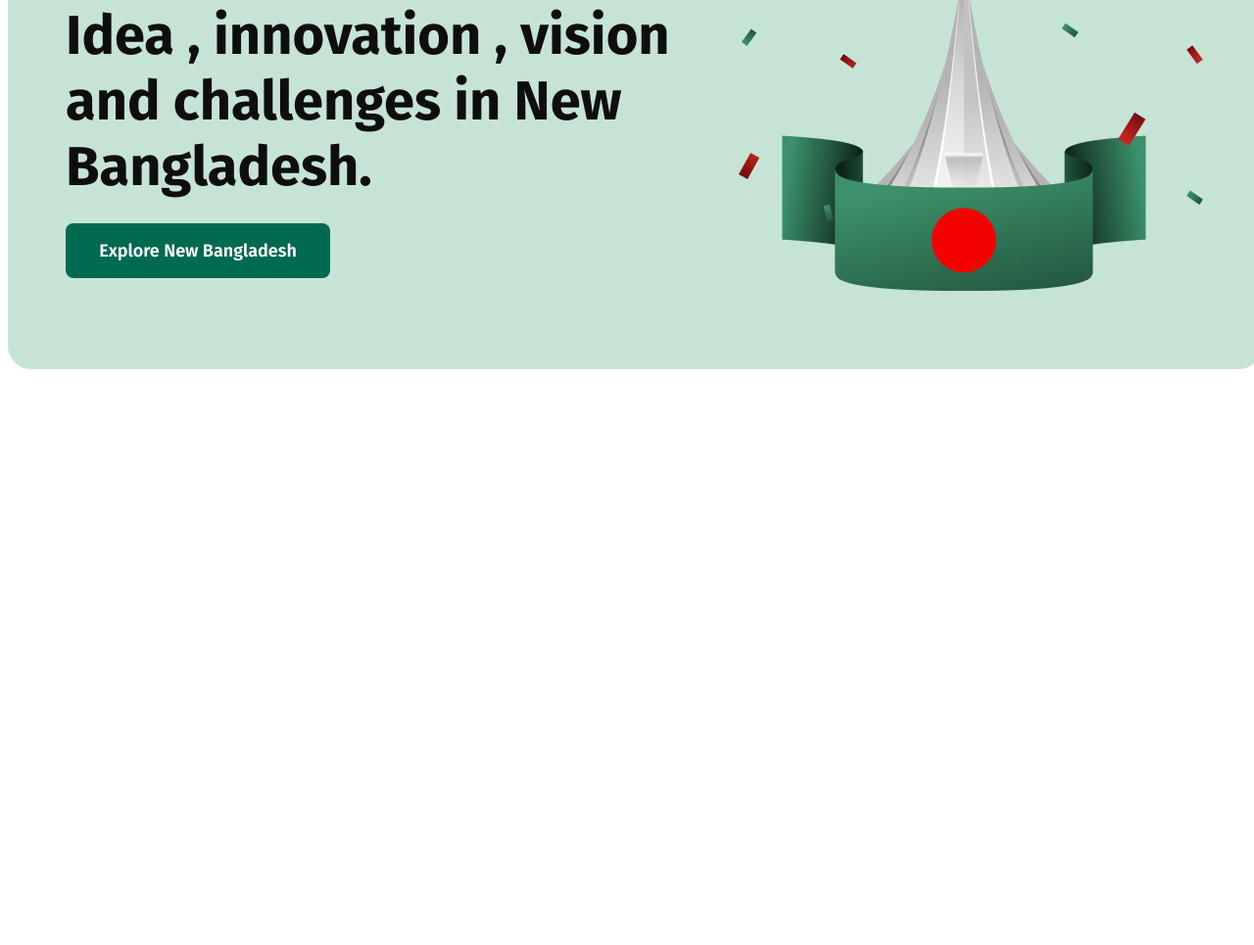
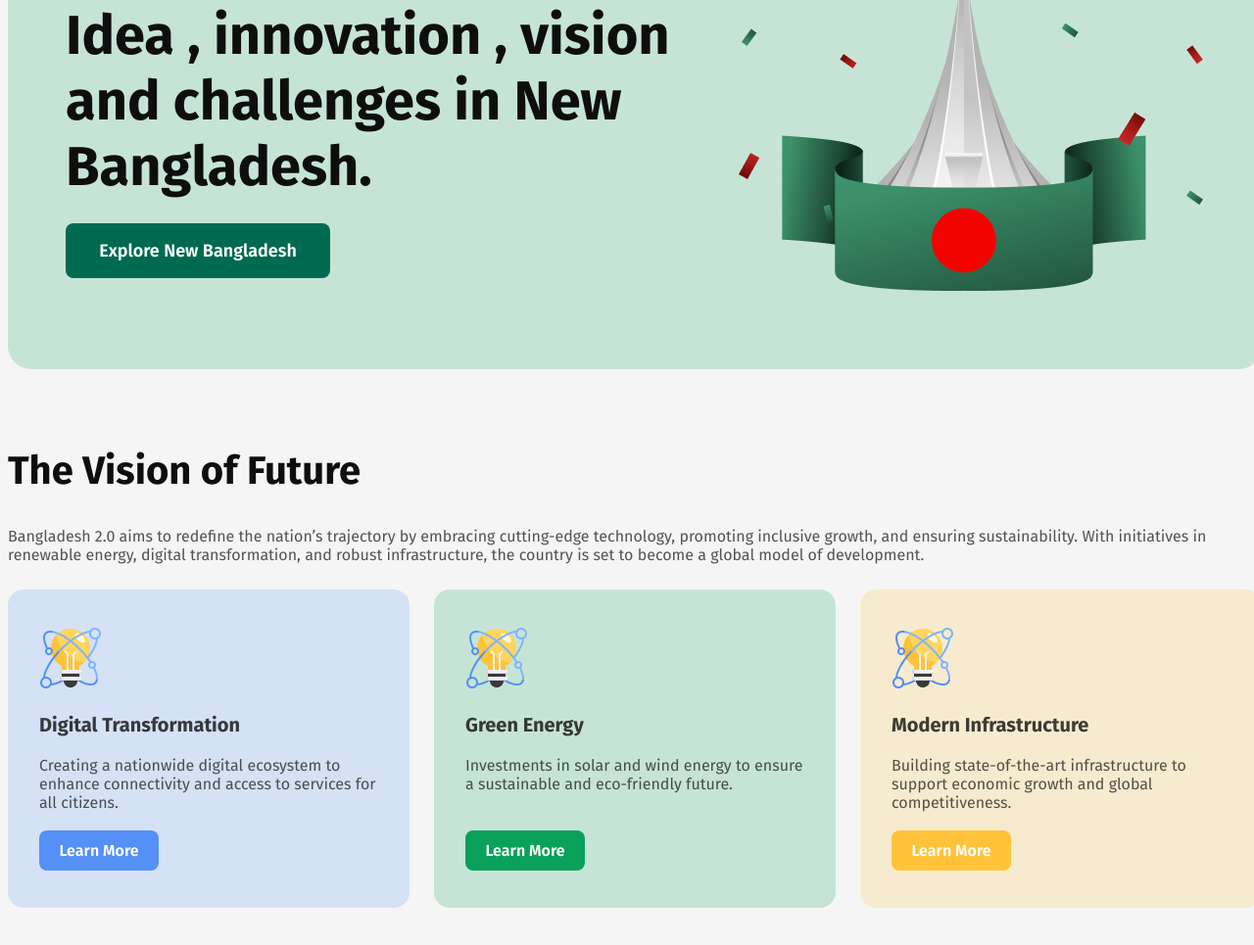
Before and after one commit to Asif-Zetu/ph-assignment-1, a plain HTML site: page index.html in a window 1280 px wide. Shown: the part 263-1228 px from the top of the page at 98% size. Before the commit the page ends 800 px from the top, so only its background shows below. Drawn offline with Linux system fonts and the light colour scheme.

Commit message:
added vision section

```diff
--- a/index.html
+++ b/index.html
@@ -18,7 +18,38 @@
             <img src="./assets/hero.png" alt="">
         </section>
     </header>
-    <main></main>
+    <main>
+        <section class="vision">
+            <h2>The Vision of Future</h2>
+            <p>Bangladesh 2.0 aims to redefine the nation’s trajectory by embracing cutting-edge technology, promoting inclusive growth, and ensuring sustainability. With initiatives in renewable energy, digital transformation, and robust infrastructure, the country is set to become a global model of development.</p>
+            <div class="vision-cards">
+                <div class="vcard1">
+                    <div class="vcard-info">
+                        <img src="./assets/card-icon.png" alt="">
+                        <h3 class="card-title">Digital Transformation</h3>
+                        <p class="card-des">Creating a nationwide digital ecosystem to enhance connectivity and access to services for all citizens.</p>
+                        <button class="vcard-btn1-color">Learn More</button>
+                    </div>
+                </div>
+                <div class="vcard2">
+                    <div class="vcard-info">
+                        <img src="./assets/card-icon.png" alt="">
+                        <h3 class="card-title">Green Energy</h3>
+                        <p class="card-des">Investments in solar and wind energy to ensure a sustainable and eco-friendly future.</p>
+                        <button class="vcard-btn2-color">Learn More</button>
+                    </div>
+                </div>
+                <div class="vcard3">
+                    <div class="vcard-info">
+                        <img src="./assets/card-icon.png" alt="">
+                        <h3 class="card-title">Modern Infrastructure</h3>
+                        <p class="card-des">Building state-of-the-art infrastructure to support economic growth and global competitiveness.</p>
+                        <button class="vcard-btn3-color">Learn More</button>
+                    </div>
+                </div>
+            </div>
+        </section>
+    </main>
     <footer></footer>
 </body>
 </html>
--- a/styles/style.css
+++ b/styles/style.css
@@ -2,6 +2,10 @@
 
 * {
   font-family: "Fira Sans", serif;
+}
+
+body {
+  background-color: #f5f5f5;
 }
 
 /* banner-section */
@@ -45,6 +49,108 @@
   background: rgb(0, 106, 80);
 }
 
-.banner .banner-info{
-    margin-right: 64px;
+.banner .banner-info {
+  margin-right: 64px;
 }
+
+/* vision-section */
+
+.vision {
+  width: 1280px;
+  height: 765px;
+  margin: 0 auto;
+}
+
+.vision > h2 {
+  height: 48px;
+  color: rgb(14, 14, 14);
+  font-size: 40px;
+  font-weight: 700;
+}
+
+.vision > p {
+  height: 48px;
+  color: rgba(14, 14, 14, 0.7);
+  font-size: 16px;
+  font-weight: 400;
+}
+
+.vision-cards {
+  display: flex;
+  justify-content: space-between;
+  align-items: center;
+}
+
+.vcard1 {
+  background-color: rgba(84, 144, 245, 0.2);
+  width: 410px;
+  height: 325px;
+  box-sizing: border-box;
+  border-radius: 16px;
+  background: rgba(84, 144, 245, 0.2);
+  display: flex;
+  justify-content: center;
+  align-items: center;
+}
+
+.vcard-info .card-title {
+  color: rgba(14, 14, 14, 0.8);
+  font-size: 20px;
+  font-weight: 700;
+}
+
+.vcard-info .card-des {
+  width: 346px;
+  height: 60px;
+  color: rgba(14, 14, 14, 0.7);
+  font-size: 16px;
+  font-weight: 400;
+}
+
+/* visiob-card-button */
+
+.vcard-btn1-color {
+  background: rgb(84, 144, 245);
+}
+
+.vcard-btn2-color {
+  background: rgb(9, 161, 92);
+}
+
+.vcard-btn3-color {
+  background: rgb(255, 194, 57);
+}
+
+.vcard-info button {
+  width: 122px;
+  height: 41px;
+  border-radius: 8px;
+  border: none;
+  color: rgb(255, 255, 255);
+  font-size: 16px;
+  font-weight: 600;
+}
+
+.vcard2 {
+  background-color: rgba(84, 144, 245, 0.2);
+  width: 410px;
+  height: 325px;
+  box-sizing: border-box;
+  border-radius: 16px;
+  background: rgb(198, 228, 214);
+  display: flex;
+  justify-content: center;
+  align-items: center;
+}
+
+.vcard3 {
+  background-color: rgba(84, 144, 245, 0.2);
+  width: 410px;
+  height: 325px;
+  box-sizing: border-box;
+  border-radius: 16px;
+  background: rgb(247, 235, 207);
+  display: flex;
+  justify-content: center;
+  align-items: center;
+}
```
